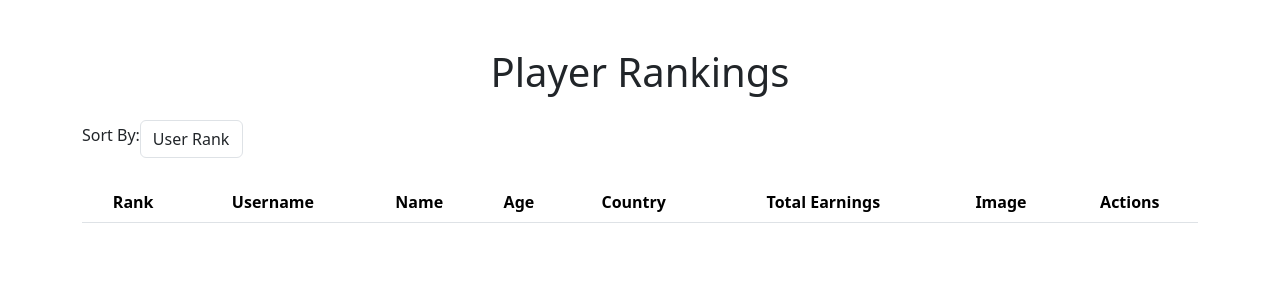
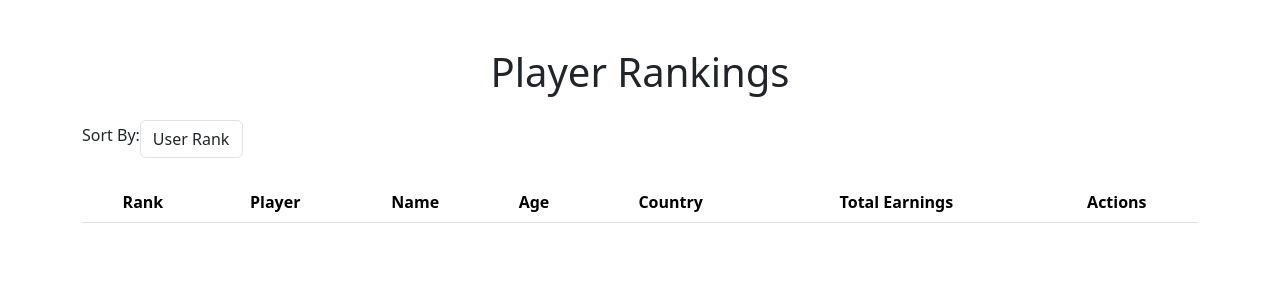
Before and after one commit to KyleKDang/fort-rank, a Flask app: page / in a window 1280 px wide. Shown: the part 58-358 px from the top of the page. Run offline with Flask 3, Linux system fonts and the light colour scheme; data that the repository does not hold is empty.

Commit message:
Replace images in database

```diff
--- /dev/null
+++ b/static/css/styles.css
@@ -0,0 +1,3 @@
+.vertical-center {
+    vertical-align: middle;
+}
--- a/static/js/scripts.js
+++ b/static/js/scripts.js
@@ -0,0 +1,11 @@
+window.addEventListener('beforeunload', function () {
+    sessionStorage.setItem('scrollPosition', window.scrollY);
+});
+
+window.addEventListener('load', function () {
+    const scrollPosition = sessionStorage.getItem('scrollPosition');
+    if (scrollPosition) {
+        window.scrollTo(0, parseInt(scrollPosition, 10));
+        sessionStorage.removeItem('scrollPosition');
+    }
+});
--- a/templates/index.html
+++ b/templates/index.html
@@ -22,12 +22,11 @@
         <thead>
             <tr>
                 <th>Rank</th>
-                <th>Username</th>
+                <th>Player</th>
                 <th>Name</th>
                 <th>Age</th>
                 <th>Country</th>
                 <th>Total Earnings</th>
-                <th>Image</th>
                 {% if sort_by == 'rank' %}
                     <th>Actions</th>
                 {% endif %}
@@ -36,19 +35,20 @@
         <tbody>
             {% for player in players %}
             <tr>
-                <td>{{ player["position"] }}</td>
-                <td>
+                <td class="vertical-center">{{ player["position"] }}</td>
+                <td class="vertical-center">
                     <a href="/player/{{ player['username'] }}" style="text-decoration: none;">
                         {{ player["username"] }}
                     </a>
+                    <br>
+                    <img src="{{ player['image'] }}" alt="{{ player['username'] }}" class="img-thumbnail" style="width: 100px;height: 100px; object-fit: cover">
                 </td>
-                <td>{{ player["name"] }}</td>
-                <td>{{ player["age"] }}</td>
-                <td>{{ player["country"] }}</td>
-                <td>{{ player["total_earnings"] }}</td>
-                <td><img src="{{ player['image'] }}" alt="{{ player['username'] }}" class="img-thumbnail" style="width: 100px;height: 100px; object-fit: cover"></td>
+                <td class="vertical-center">{{ player["name"] }}</td>
+                <td class="vertical-center">{{ player["age"] }}</td>
+                <td class="vertical-center">{{ player["country"] }}</td>
+                <td class="vertical-center">{{ player["total_earnings"] }}</td>
                 {% if sort_by == 'rank' %}
-                    <td>
+                    <td class="vertical-center">
                         <form action="/move_up/{{ player['rank'] }}" method="post" style="display:inline;">
                             <button type="submit" class="btn btn-success">
                                 <i class="bi bi-arrow-up"></i>
--- a/templates/layout.html
+++ b/templates/layout.html
@@ -7,10 +7,11 @@
         <meta charset="utf-8">
         <meta name="viewport" content="initial-scale=1, width=device-width">
 
+        <link rel="stylesheet" href="static/css/styles.css">
         <link href="https://cdn.jsdelivr.net/npm/bootstrap@5.3.3/dist/css/bootstrap.min.css" rel="stylesheet" integrity="sha384-QWTKZyjpPEjISv5WaRU9OFeRpok6YctnYmDr5pNlyT2bRjXh0JMhjY6hW+ALEwIH" crossorigin="anonymous">
         <link rel="stylesheet" href="https://cdn.jsdelivr.net/npm/bootstrap-icons@1.11.3/font/bootstrap-icons.min.css">
         <script src="https://cdn.jsdelivr.net/npm/bootstrap@5.3.3/dist/js/bootstrap.bundle.min.js" integrity="sha384-YvpcrYf0tY3lHB60NNkmXc5s9fDVZLESaAA55NDzOxhy9GkcIdslK1eN7N6jIeHz" crossorigin="anonymous"></script>
-        <script src="scripts.js"></script>
+        <script src="static/js/scripts.js"></script>
 
         <title>Fortnite Player Ranker</title>
 
--- a/templates/player_details.html
+++ b/templates/player_details.html
@@ -9,7 +9,6 @@
 
     <div class="mb-4">
         <img src="{{ player['image'] }}" alt="{{ player['username'] }}" class="img-thumbnail" style="width: 200px;height: 200px; object-fit: cover">
-        <p><strong>{{ player['username'] }}</strong></p>
         <p><strong>Name:</strong> {{ player['name'] }}</p>
         <p><strong>Date of Birth:</strong> {{ player['date_of_birth'] }}</p>
         <p><strong>Country:</strong> {{ player['country'] }}</p>
```
Also changed, not shown: archive/countries.js (+5 -9 lines), create_db.py (+28 -14 lines), static/images/bugha.jpg (deleted), static/images/bugha.png (added), static/images/mero.png (added), static/images/mero.webp (deleted), static/images/peterbot.jpg (deleted), static/images/peterbot.png (added), static/images/peterxpollo.jpg (deleted), static/images/queasy.jpg (deleted), 1 other file.
